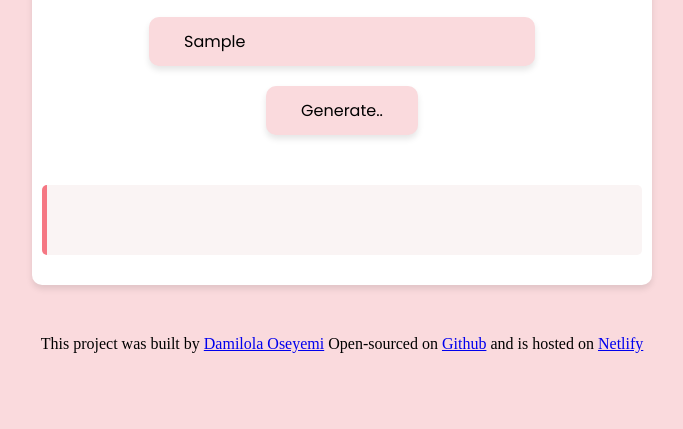
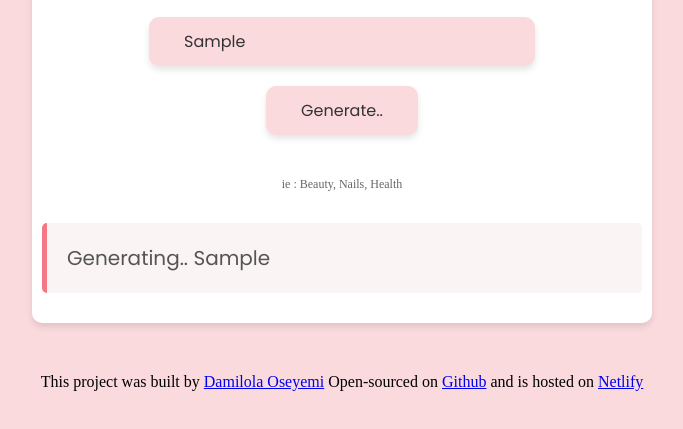
Before and after one commit to Dammy36/AI-Daily-Tips-For-Nails, a plain HTML site: page index.html in a window 1280 px wide. Both pictures are taken after typing "Sample" into the empty fields and a click on the button "Generate..". Shown: the part 171-600 px from the top of the page, without its empty margins (298-981 px from the left). Drawn offline with nearby package versions, Linux system fonts and the light colour scheme; no server answers; a web font is replaced by a local one.

Commit message:
Improved the user experience

```diff
--- a/index.html
+++ b/index.html
@@ -29,6 +29,7 @@
       </header>
 
       <main>
+        <div class="form-wrap">
           <form id="form-generate">
             <input
               type="text"
@@ -39,8 +40,11 @@
             />
             <button type="submit">Generate..</button>
           </form>
+        </div>
 
-        <div class="contents" id="contents">
+        <div class="hint">ie : Beauty, Nails, Health</div>
+
+        <div class="contents hidden" id="contents">
           <br />
         </div>
       </main>
--- a/index.js
+++ b/index.js
@@ -21,5 +21,8 @@ const formElement = document
       " when asked HI respond with a greeting and ask what they need for today and wait for their questions  Just give three precise answers and be accurate let it be in basic HTML and separate each answer with a <br/> let the answer start from another paragraph, mke the title bold and sign by Damsel Nails AI inside <strong> element at the end of the sentense NOT at the begining in a new paragraph";
     const apiUrl = `https://api.shecodes.io/ai/v1/generate?prompt=${prompt}&context=${context}&key=${apiKey}`;
 
+    let contentElements = document.getElementById("contents");
+    contentElements.classList.remove("hidden");
+    contentElements.innerHTML = `<div class="blink">Generating.. ${input}</div>`;
     axios.get(apiUrl).then(showResult);
   });
--- a/style.css
+++ b/style.css
@@ -45,7 +45,35 @@ h2 {
   color: #f10c23;
 }
 
-form,
+.hidden {
+  display: none;
+}
+
+.blink {
+  animation: blink-animation 1s steps(5, start) infinite;
+  -webkit-animation: blink-animation 1s steps(5, start) infinite;
+}
+@keyframes blink-animation {
+  to {
+    visibility: hidden;
+  }
+}
+@-webkit-keyframes blink-animation {
+  to {
+    visibility: hidden;
+  }
+}
+
+form {
+}
+
+.hint {
+  line-height: 1.5;
+  font-size: 12px;
+  opacity: 0.6;
+  margin-top: 5px;
+}
+.form-wrap,
 button {
   margin: 20px;
 }
@@ -65,6 +93,7 @@ input {
   cursor: pointer;
   box-shadow: 0 4px 6px rgba(0, 0, 0, 0.1);
   transition: all 0.3s ease;
+  color: #333;
 }
 
 button:hover {
```
Lines whose indentation alone changed are shown as unchanged.
